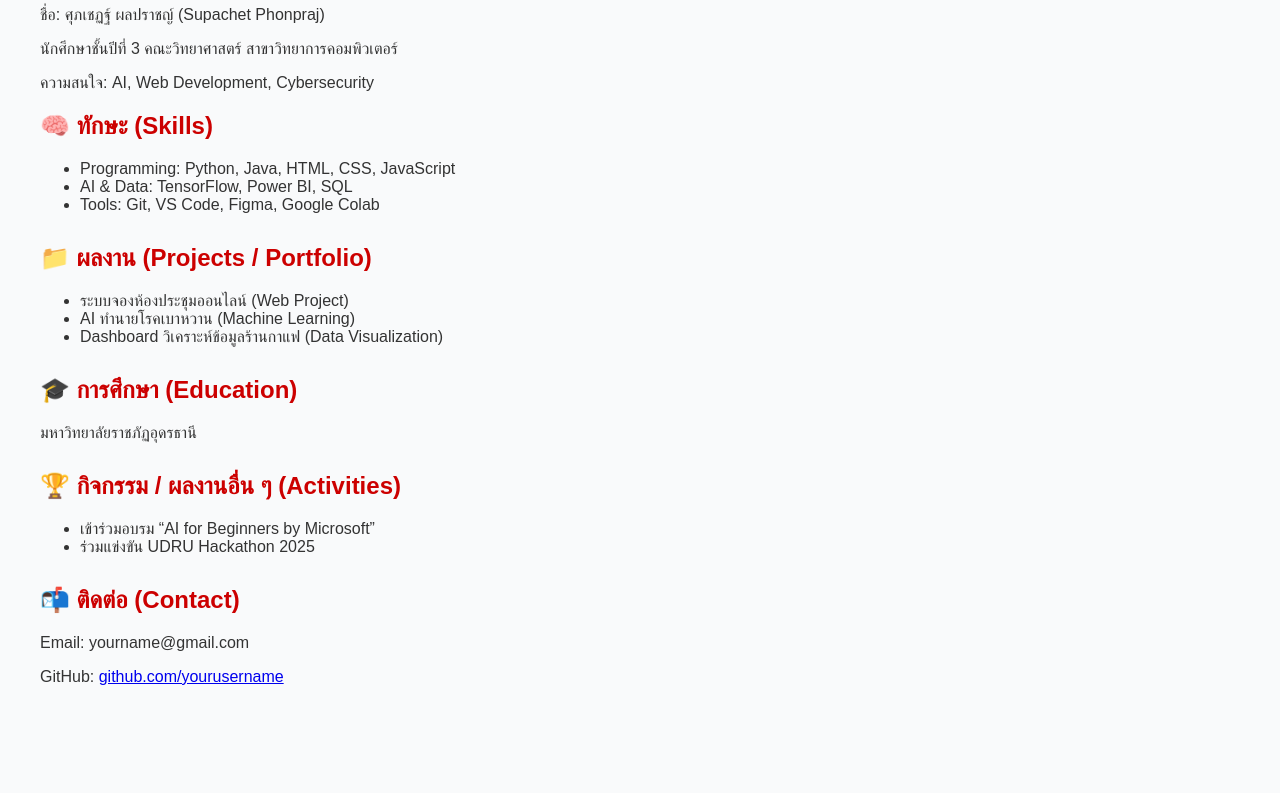
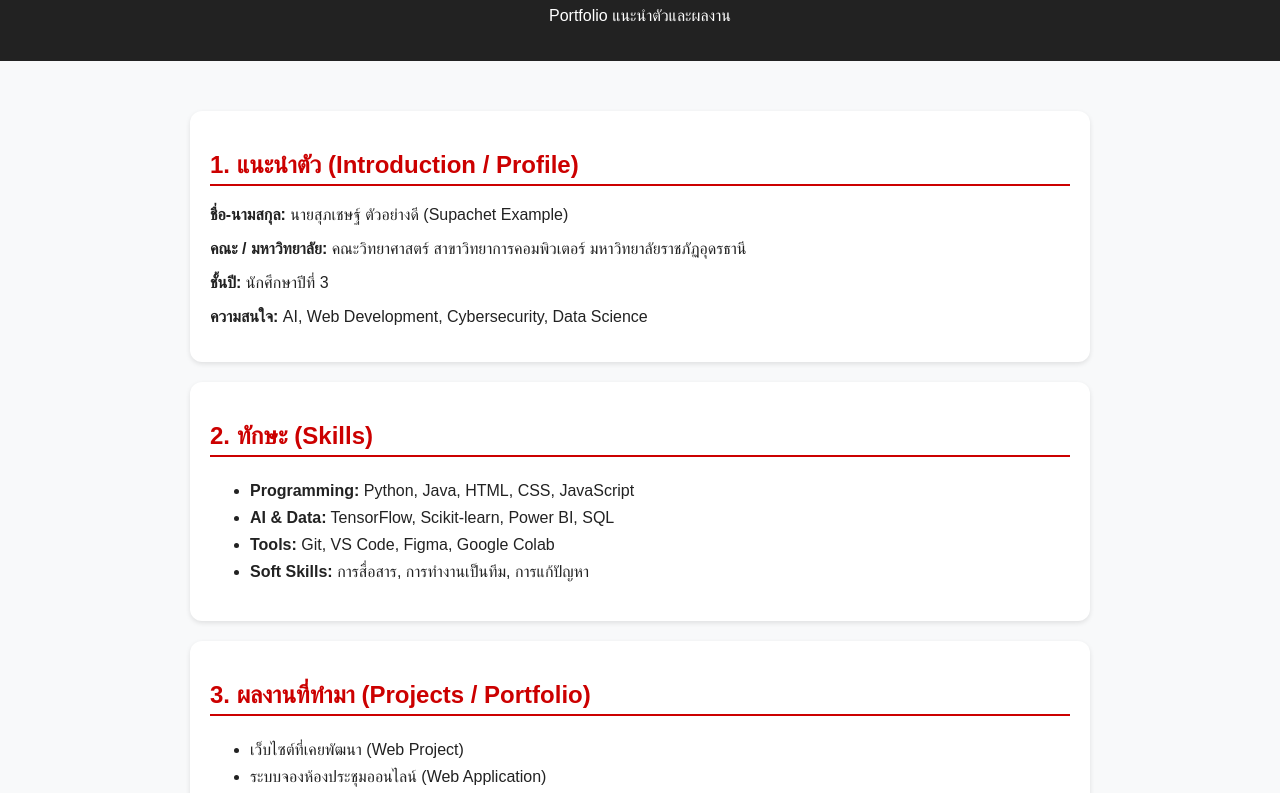
Before and after one commit to Laysx9/Laysx9.github.io, a plain HTML site: page index.html in a window 1280 px wide. Shown: the part 93-886 px from the top of the page. Before the commit the page ends 819 px from the top, so only its background shows below. Drawn offline with Linux system fonts and the light colour scheme.

Commit message:
Revise portfolio page layout and content
Updated the portfolio page with new content and styling.

```diff
--- a/index.html
+++ b/index.html
@@ -3,57 +3,123 @@
 <head>
   <meta charset="UTF-8">
   <meta name="viewport" content="width=device-width, initial-scale=1.0">
-  <title>Portfolio ของนักศึกษา</title>
+  <title>หน้าแรก GitHub.io ของนักศึกษา</title>
   <style>
-    body { font-family: Arial, sans-serif; margin: 40px; background: #f9fafb; color: #333; }
-    h1, h2 { color: #c00; }
-    section { margin-bottom: 30px; }
-    img { width: 150px; border-radius: 50%; }
+    body {
+      font-family: "Prompt", sans-serif;
+      background-color: #f8f9fa;
+      margin: 0;
+      padding: 0;
+      color: #222;
+    }
+
+    header {
+      background-color: #222;
+      color: white;
+      padding: 20px;
+      text-align: center;
+    }
+
+    main {
+      max-width: 900px;
+      margin: 30px auto;
+      padding: 20px;
+    }
+
+    section {
+      background: white;
+      padding: 20px;
+      margin-bottom: 20px;
+      border-radius: 12px;
+      box-shadow: 0 2px 5px rgba(0,0,0,0.1);
+    }
+
+    h2 {
+      color: #c00;
+      border-bottom: 2px solid #c00;
+      padding-bottom: 5px;
+    }
+
+    ul {
+      line-height: 1.7;
+    }
+
+    a {
+      color: #007bff;
+      text-decoration: none;
+    }
+
+    a:hover {
+      text-decoration: underline;
+    }
   </style>
 </head>
 <body>
+  <header>
+    <h1>หน้าแรก GitHub.io ของนักศึกษา</h1>
+    <p>Portfolio แนะนำตัวและผลงาน</p>
+  </header>
 
-  <h1>👋 แนะนำตัว (Introduction / Profile)</h1>
-  <p>ชื่อ: ศุภเชฏฐ์ ผลปราชญ์ (Supachet Phonpraj)</p>
-  <p>นักศึกษาชั้นปีที่ 3 คณะวิทยาศาสตร์ สาขาวิทยาการคอมพิวเตอร์</p>
-  <p>ความสนใจ: AI, Web Development, Cybersecurity</p>
+  <main>
 
     <section>
-    <h2>🧠 ทักษะ (Skills)</h2>
+      <h2>1. แนะนำตัว (Introduction / Profile)</h2>
+      <p><strong>ชื่อ-นามสกุล:</strong> นายสุภเชษฐ์ ตัวอย่างดี (Supachet Example)</p>
+      <p><strong>คณะ / มหาวิทยาลัย:</strong> คณะวิทยาศาสตร์ สาขาวิทยาการคอมพิวเตอร์ มหาวิทยาลัยราชภัฏอุดรธานี</p>
+      <p><strong>ชั้นปี:</strong> นักศึกษาปีที่ 3</p>
+      <p><strong>ความสนใจ:</strong> AI, Web Development, Cybersecurity, Data Science</p>
+    </section>
+
+    <section>
+      <h2>2. ทักษะ (Skills)</h2>
       <ul>
-      <li>Programming: Python, Java, HTML, CSS, JavaScript</li>
-      <li>AI & Data: TensorFlow, Power BI, SQL</li>
-      <li>Tools: Git, VS Code, Figma, Google Colab</li>
+        <li><strong>Programming:</strong> Python, Java, HTML, CSS, JavaScript</li>
+        <li><strong>AI & Data:</strong> TensorFlow, Scikit-learn, Power BI, SQL</li>
+        <li><strong>Tools:</strong> Git, VS Code, Figma, Google Colab</li>
+        <li><strong>Soft Skills:</strong> การสื่อสาร, การทำงานเป็นทีม, การแก้ปัญหา</li>
       </ul>
     </section>
 
     <section>
-    <h2>📁 ผลงาน (Projects / Portfolio)</h2>
+      <h2>3. ผลงานที่ทำมา (Projects / Portfolio)</h2>
       <ul>
-      <li>ระบบจองห้องประชุมออนไลน์ (Web Project)</li>
-      <li>AI ทำนายโรคเบาหวาน (Machine Learning)</li>
+        <li>เว็บไซต์ที่เคยพัฒนา (Web Project)</li>
+        <li>ระบบจองห้องประชุมออนไลน์ (Web Application)</li>
+        <li>AI ทำนายโรคเบาหวานด้วย Machine Learning (Data Project)</li>
         <li>Dashboard วิเคราะห์ข้อมูลร้านกาแฟ (Data Visualization)</li>
+      </ul>
+      <p>🔗 <strong>GitHub Repository:</strong> <a href="https://github.com/supachet132" target="_blank">ดูผลงานที่นี่</a></p>
+    </section>
+
+    <section>
+      <h2>4. การศึกษา (Education)</h2>
+      <p>คณะวิทยาศาสตร์ สาขาวิทยาการคอมพิวเตอร์</p>
+      <p>มหาวิทยาลัยราชภัฏอุดรธานี</p>
+      <p>2566–ปัจจุบัน</p>
+    </section>
+
+    <section>
+      <h2>5. กิจกรรมและผลงานอื่น ๆ (Activities / Achievements)</h2>
+      <ul>
+        <li>ผู้เข้าร่วมอบรม “AI for Beginners by Microsoft”</li>
+        <li>เข้าร่วมแข่งขัน UDRU Hackathon 2025</li>
+        <li>ได้รับรางวัลชนะเลิศโครงการด้าน IoT</li>
       </ul>
     </section>
 
     <section>
-    <h2>🎓 การศึกษา (Education)</h2>
-    <p>มหาวิทยาลัยราชภัฏอุดรธานี</p>
+      <h2>6. ติดต่อ (Contact)</h2>
+      <p><strong>Email:</strong> supachet132@gmail.com</p>
+      <p><strong>GitHub:</strong> <a href="https://github.com/supachet132">github.com/supachet132</a></p>
+      <p><strong>LinkedIn:</strong> <a href="#">(เพิ่มลิงก์ได้ภายหลัง)</a></p>
+      <p><strong>ที่อยู่:</strong> จังหวัดอุดรธานี</p>
     </section>
 
     <section>
-    <h2>🏆 กิจกรรม / ผลงานอื่น ๆ (Activities)</h2>
-    <ul>
-      <li>เข้าร่วมอบรม “AI for Beginners by Microsoft”</li>
-      <li>ร่วมแข่งขัน UDRU Hackathon 2025</li>
-    </ul>
+      <h2>7. องค์ประกอบเสริม (Career Interest)</h2>
+      <p>เป้าหมายในอนาคต: ทำงานในสาย AI Engineer หรือ Data Scientist</p>
     </section>
 
-  <section>
-    <h2>📬 ติดต่อ (Contact)</h2>
-    <p>Email: yourname@gmail.com</p>
-    <p>GitHub: <a href="https://github.com/yourusername">github.com/yourusername</a></p>
-  </section>
-
+  </main>
 </body>
 </html>
```
Lines whose indentation alone changed are shown as unchanged.
